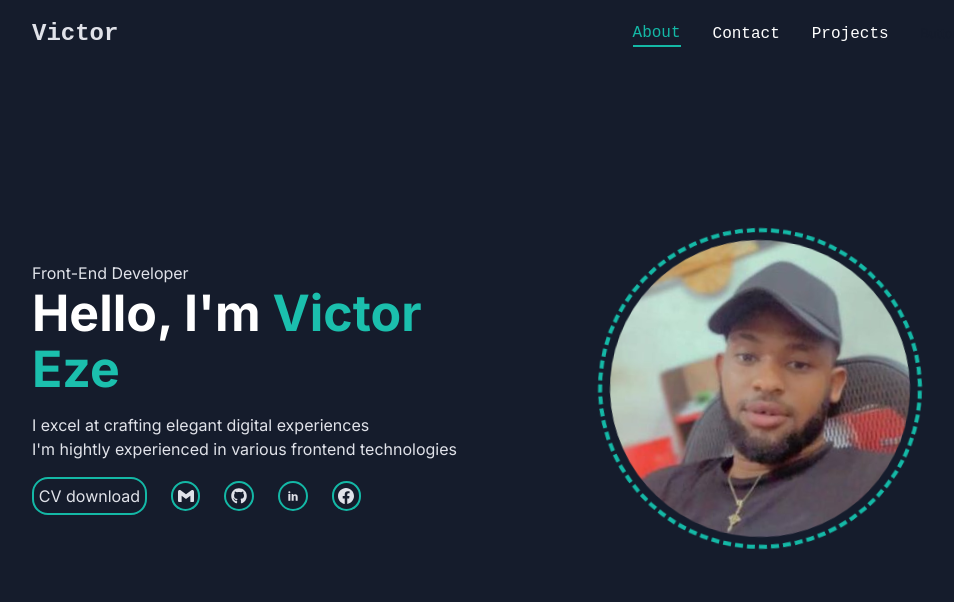
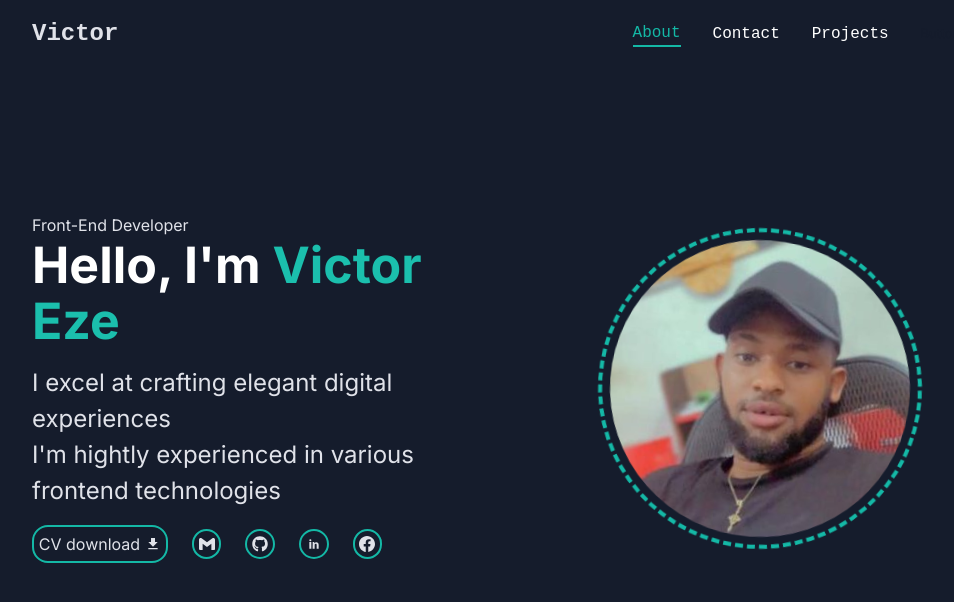
Before and after one commit to VictorKingsHub/victor_portfolio, a Next.js app: page / in a window 1280 px wide. Shown: the top 602 px of the page, without its empty margins (128-1082 px from the left). Built offline with nearby package versions, Linux system fonts and the light colour scheme.

Commit message:
working on hero

```diff
--- a/ui/about/hero/Hero.module.css
+++ b/ui/about/hero/Hero.module.css
@@ -50,6 +50,9 @@
     }
 }
 
+.about{
+    font-size: 1.5rem;
+}
 
 .right {
     width: 50%;
@@ -184,6 +187,11 @@
 }
 
 .but {
+    display: flex;
+    flex-direction: row;
+    justify-content: center;
+    align-items: center;
+    gap: 5px;
     padding: .3rem;
     border-radius: 1rem;
     border: 2px solid var(--teal-5);
--- a/ui/about/hero/Hero.tsx
+++ b/ui/about/hero/Hero.tsx
@@ -6,6 +6,7 @@ import { FaGithub } from 'react-icons/fa'
 import { TiSocialLinkedin } from 'react-icons/ti'
 import { BsFacebook } from 'react-icons/bs'
 import { SiGmail } from 'react-icons/si'
+import { MdFileDownload } from 'react-icons/md'
 
 const HeroSection = () => {
     return (
@@ -15,13 +16,13 @@ const HeroSection = () => {
                     <p className={styles.prof}>Front-End Developer</p>
                     <h1 className={styles.name}>Hello, I&apos;m  <span className={styles.nameEnd}>Victor Eze</span></h1>
                 </div>
-                <div className='px-3'>
-                    <p>I excel at crafting elegant digital experiences <br />
+                <div className={styles.about}>
+                    <p >I excel at crafting elegant digital experiences <br />
                         I&apos;m hightly experienced in various frontend technologies</p>
                 </div>
                 <div className={styles.down}>
                     <Link href="/" className={styles.but}>
-                        CV download
+                        <span>CV download  </span> <MdFileDownload />
                     </Link>
                     <Link href={`mailto:ezevictornkemjika@gmail.com`} className={styles.Link}>
                     <SiGmail />
```
